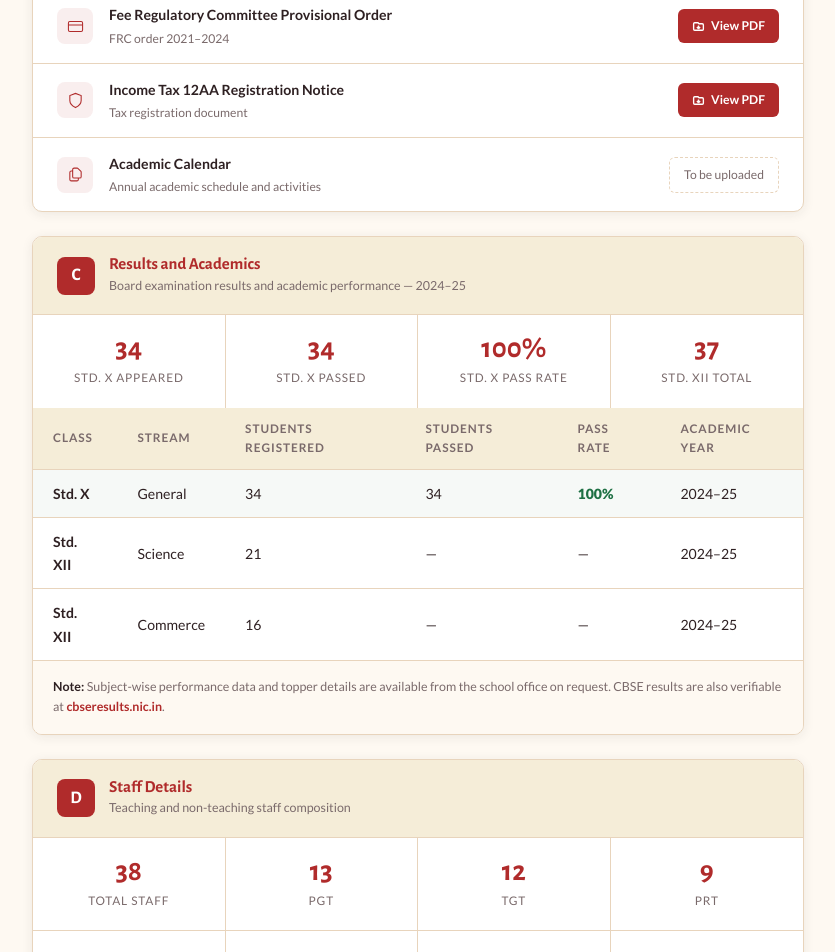
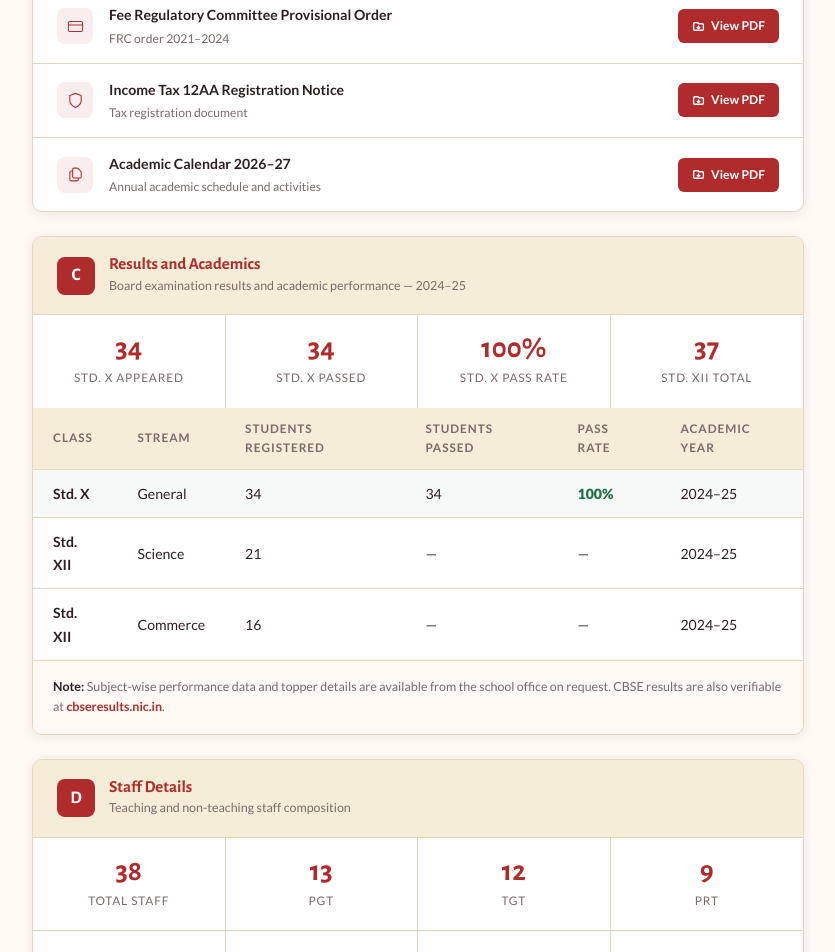
Before and after one commit to soham24/agratha-academy, a plain HTML site: page mandatory-public-disclosure.html in a window 1280 px wide. Shown: the part 2058-3010 px from the top of the page, without its empty margins (352-1187 px from the left). Drawn offline with nearby package versions, Linux system fonts and the light colour scheme.

Commit message:
Link Academic Calendar 2026-27 PDF in disclosure page
Co-Authored-By: Claude Sonnet 4.6 <noreply@anthropic.com>

```diff
--- a/mandatory-public-disclosure.html
+++ b/mandatory-public-disclosure.html
@@ -796,10 +796,13 @@
                 <svg viewBox="0 0 24 24"><path d="M8 7v8a2 2 0 002 2h6M8 7V5a2 2 0 012-2h4.586a1 1 0 01.707.293l4.414 4.414a1 1 0 01.293.707V15a2 2 0 01-2 2h-2M8 7H6a2 2 0 00-2 2v10a2 2 0 002 2h8a2 2 0 002-2v-2"/></svg>
               </div>
               <div class="doc-row-info">
-                <strong>Academic Calendar</strong>
+                <strong>Academic Calendar 2026–27</strong>
                 <span>Annual academic schedule and activities</span>
               </div>
-              <span class="doc-na">To be uploaded</span>
+              <a class="doc-btn" href="assets/docs/Academic_Calendar_2026_27_Clean.pdf" target="_blank" rel="noopener">
+                <svg viewBox="0 0 24 24"><path d="M12 10v6m0 0l-3-3m3 3l3-3M3 17V7a2 2 0 012-2h6l2 2h6a2 2 0 012 2v8a2 2 0 01-2 2H5a2 2 0 01-2-2z"/></svg>
+                View PDF
+              </a>
             </div>
 
 
```
Also changed, not shown: 1 other file.
